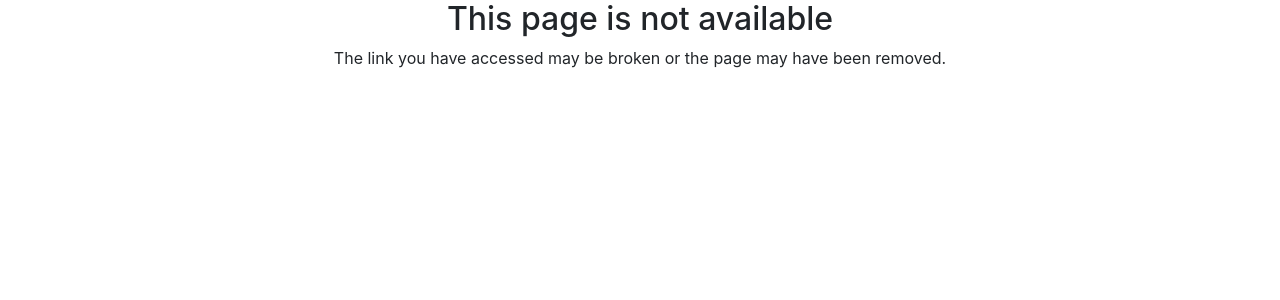
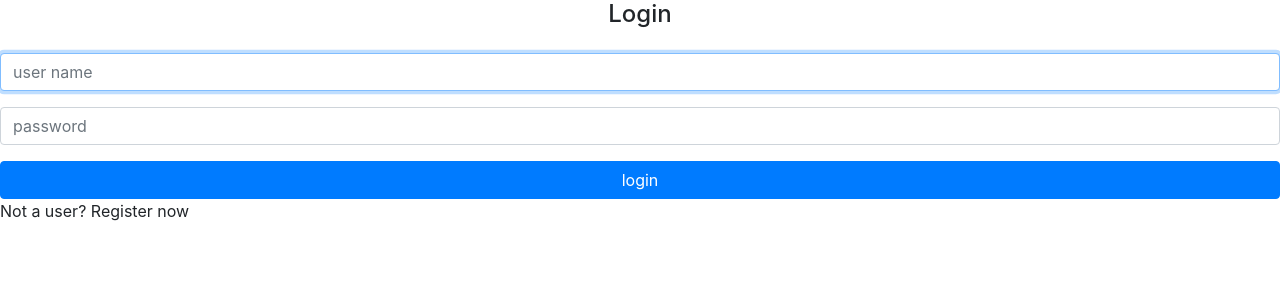
Before and after one commit to dudulive/alurapic, an Angular app: page / in a window 1280 px wide. Shown: the top 300 px of the page. Built offline with nearby package versions, Linux system fonts and the light colour scheme.

Commit message:
O componente de login

```diff
--- a/src/app/app.module.ts
+++ b/src/app/app.module.ts
@@ -1,3 +1,4 @@
+import { HomeModule } from './home/home.module';
 import { BrowserModule } from '@angular/platform-browser';
 import { NgModule } from '@angular/core';
 import { AppComponent } from './app.component';
@@ -14,7 +15,8 @@ import { ErrorsModule } from './errors/errors.module';
     BrowserModule,
     PhotosModule,
     AppRoutingModule,
-    ErrorsModule
+    ErrorsModule,
+    HomeModule
   ],
   providers: [],
   bootstrap: [AppComponent]
--- a/src/app/app.routing.module.ts
+++ b/src/app/app.routing.module.ts
@@ -5,8 +5,13 @@ import { PhotoListComponent } from './photos/photo-list/photo-list.component';
 import { PhotoFormComponent } from './photos/photo-form/photo-form.component';
 import { NotFoundComponent } from './errors/not-found/not-found.component';
 import { PhotoListResolver } from './photos/photo-list/photo-list.resolver';
+import { SignInComponent } from './home/signin/signin.component';
 
 const routes: Routes = [
+    {
+        path: '',
+        component: SignInComponent,
+    },
     {
         path: 'user/:userName',
         component: PhotoListComponent,
--- /dev/null
+++ b/src/app/home/signin/signin.component.html
@@ -0,0 +1,27 @@
+<h4 class="text-center">Login</h4>
+
+<form class="form mt-4">
+
+    <div class="form-group">
+        <input
+            class="form-control"
+            placeholder="user name"
+            autofocus>
+    </div>
+
+    <div class="form-group">
+        <input
+            type="password"
+            class="form-control"
+            placeholder="password">
+    </div>
+
+    <button
+        type="submit"
+        class="btn btn-primary btn-block">
+        login
+    </button>
+
+</form>
+
+<p>Not a user? <a>Register now</a></p>
```
Also changed, not shown: src/app/home/home.module.ts (added, +11 -0 lines), src/app/home/signin/signin.component.ts (added, +8 -0 lines).
